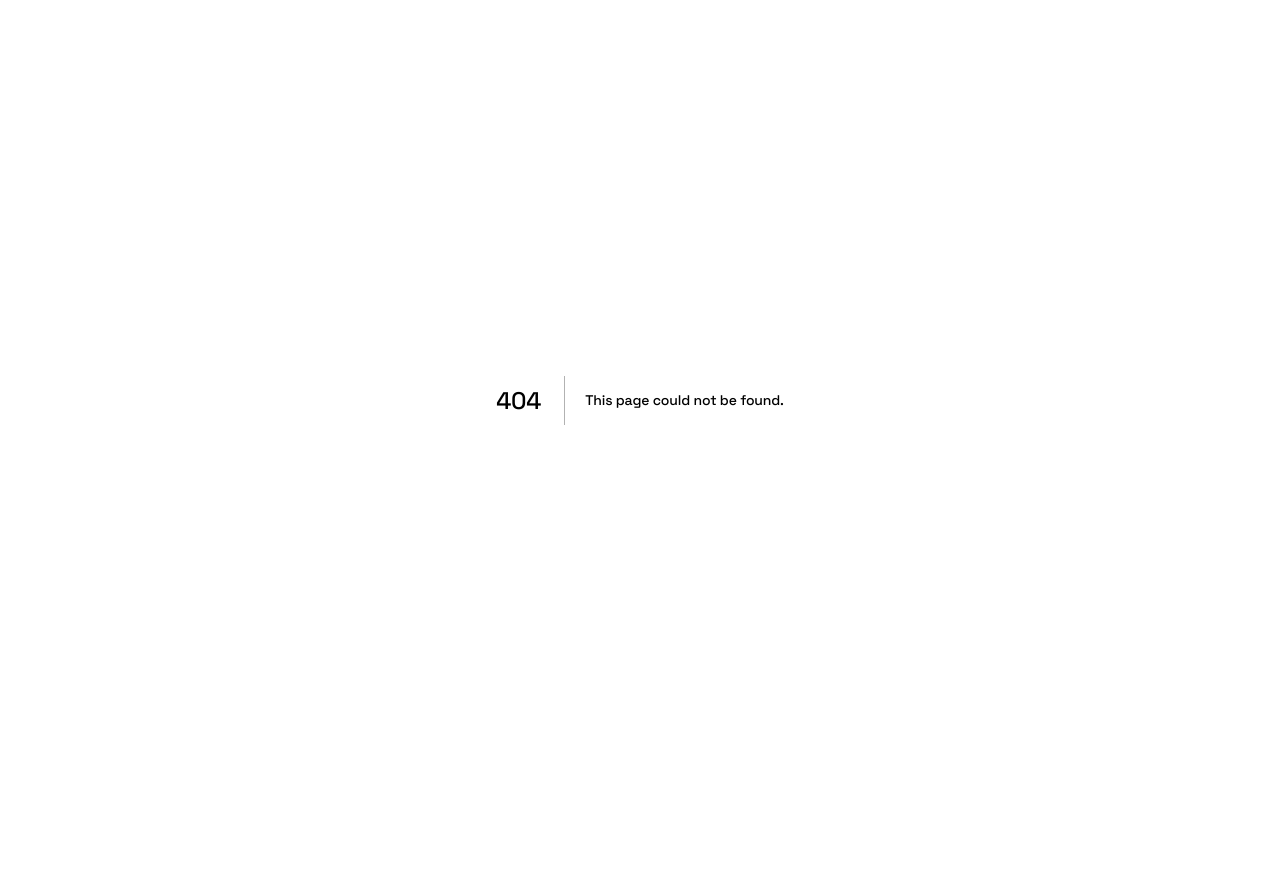
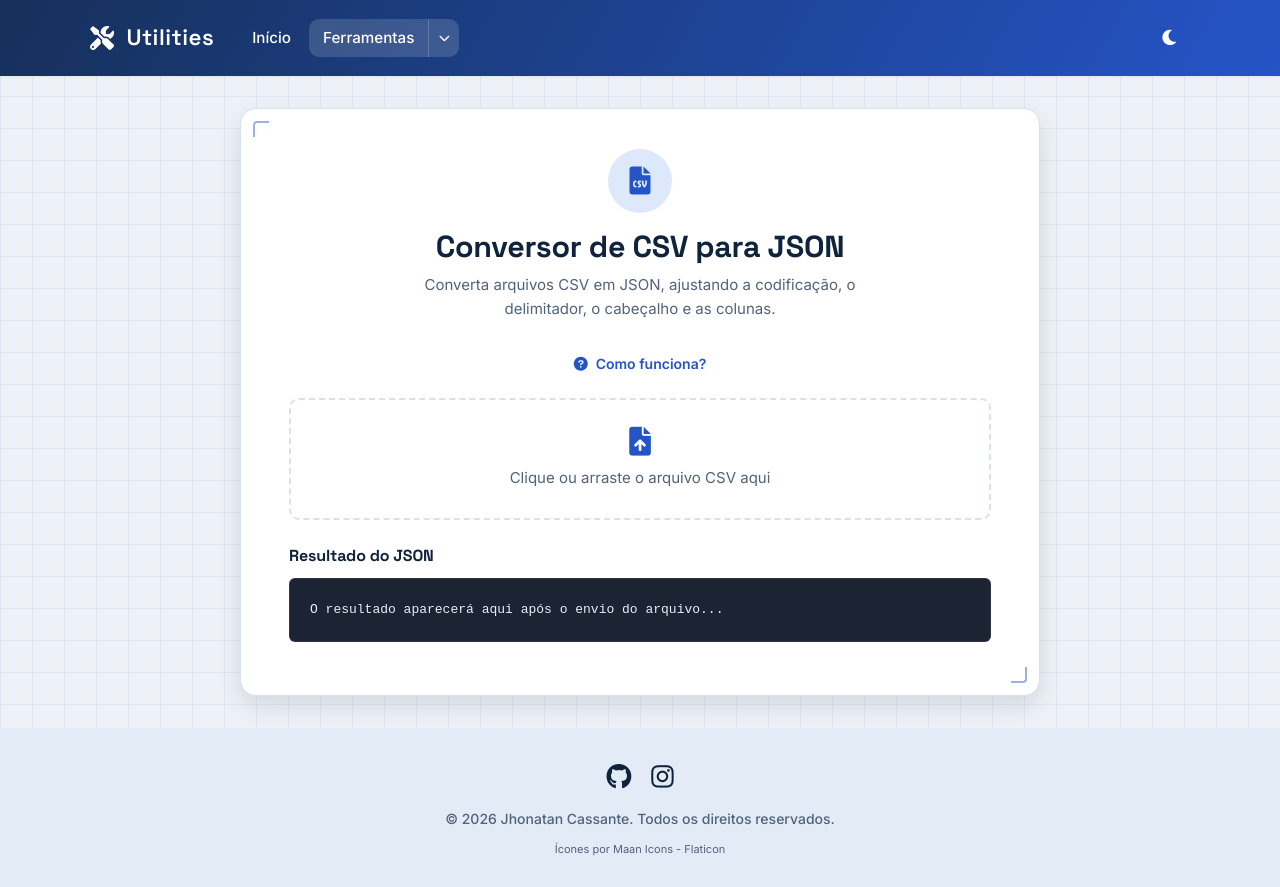
Before and after one commit to jhonatancassante/utilities-node, a Next.js app: page /tools/csv-para-json in a window 1280 px wide. Before the commit this address had no page. Before the commit the page ends 800 px from the top, so only its background shows below. Built offline with nearby package versions, Linux system fonts and the light colour scheme.

Commit message:
feat: adiciona página do conversor de CSV para JSON

```diff
--- /dev/null
+++ b/pages/tools/csv-para-json/index.js
@@ -0,0 +1,13 @@
+// pages/tools/csv-para-json/index.js
+import ToolPage from "@/components/ToolPage";
+import CsvToJson from "@/features/csv-to-json/components/CsvToJson";
+
+function CsvToJsonPage() {
+  return (
+    <ToolPage slug="csv-para-json" wide>
+      <CsvToJson />
+    </ToolPage>
+  );
+}
+
+export default CsvToJsonPage;
```
